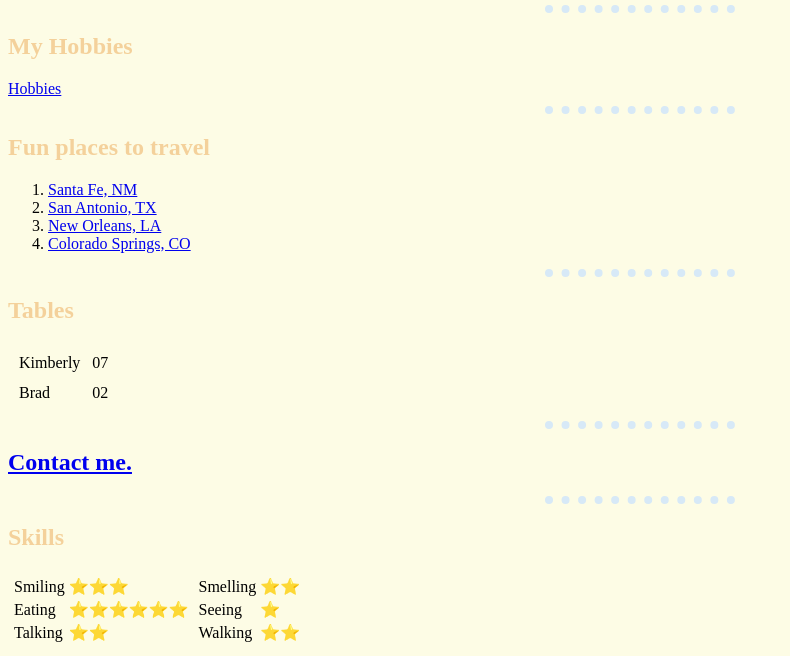
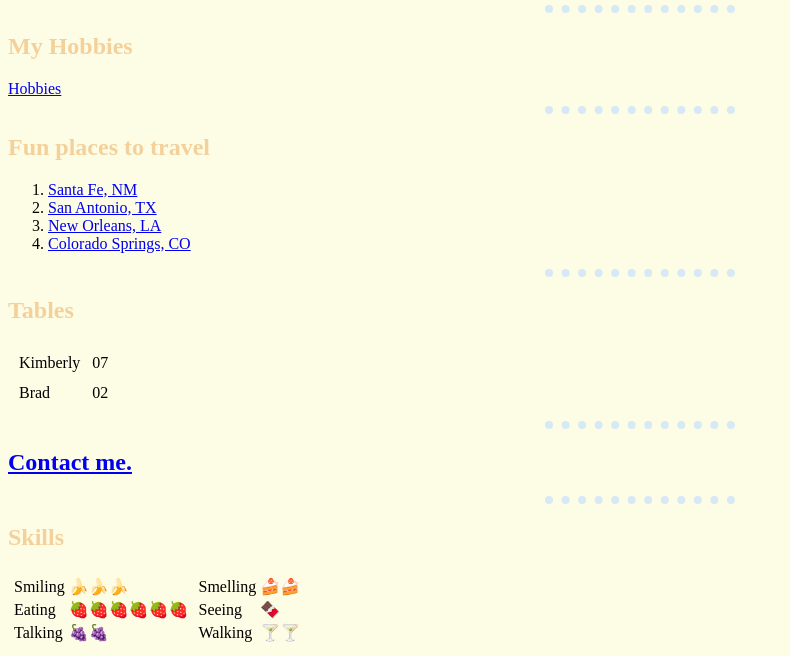
Before and after one commit to kjhigby/Kim, a plain HTML site: page index.html in a window 1280 px wide. Shown: the part 171-827 px from the top of the page, without its empty margins (0-790 px from the left). Drawn offline with Linux system fonts and the light colour scheme.

Commit message:
Add files via upload

```diff
--- a/index.html
+++ b/index.html
@@ -61,15 +61,15 @@
         <table>
           <tr>
             <td>Smiling</td>
-            <td>⭐⭐⭐</td>
+            <td>🍌🍌🍌</td>
           </tr>
           <tr>
             <td>Eating</td>
-            <td>⭐⭐⭐⭐⭐⭐</td>
+            <td>🍓🍓🍓🍓🍓🍓</td>
           </tr>
           <tr>
             <td>Talking</td>
-            <td>⭐⭐</td>
+            <td>🍇🍇</td>
           </tr>
         </table>
       </td>
@@ -77,15 +77,15 @@
         <table>
           <tr>
             <td>Smelling</td>
-            <td>⭐⭐</td>
+            <td>🍰🍰</td>
           </tr>
           <tr>
             <td>Seeing</td>
-            <td>⭐</td>
+            <td>🍫</td>
           </tr>
           <tr>
             <td>Walking</td>
-            <td>⭐⭐</td>
+            <td>🍸🍸</td>
           </tr>
         </table>
       </td>
```
